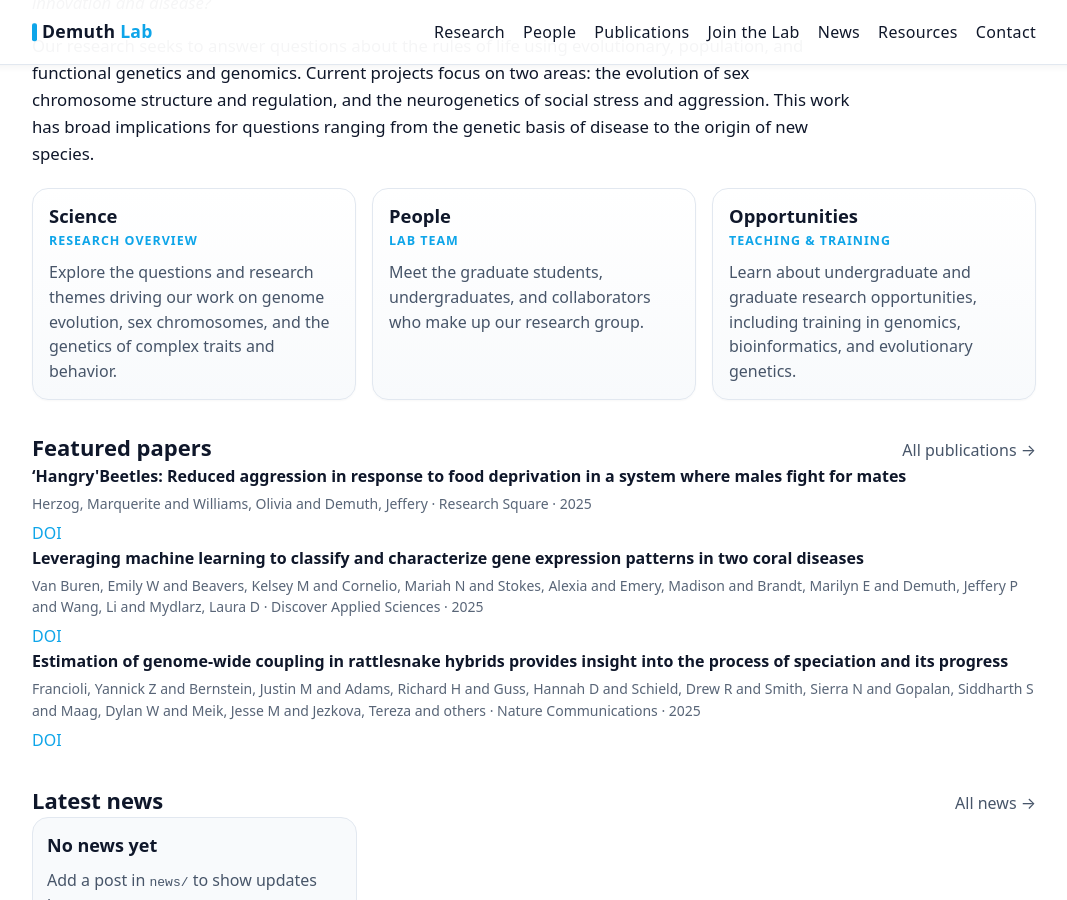
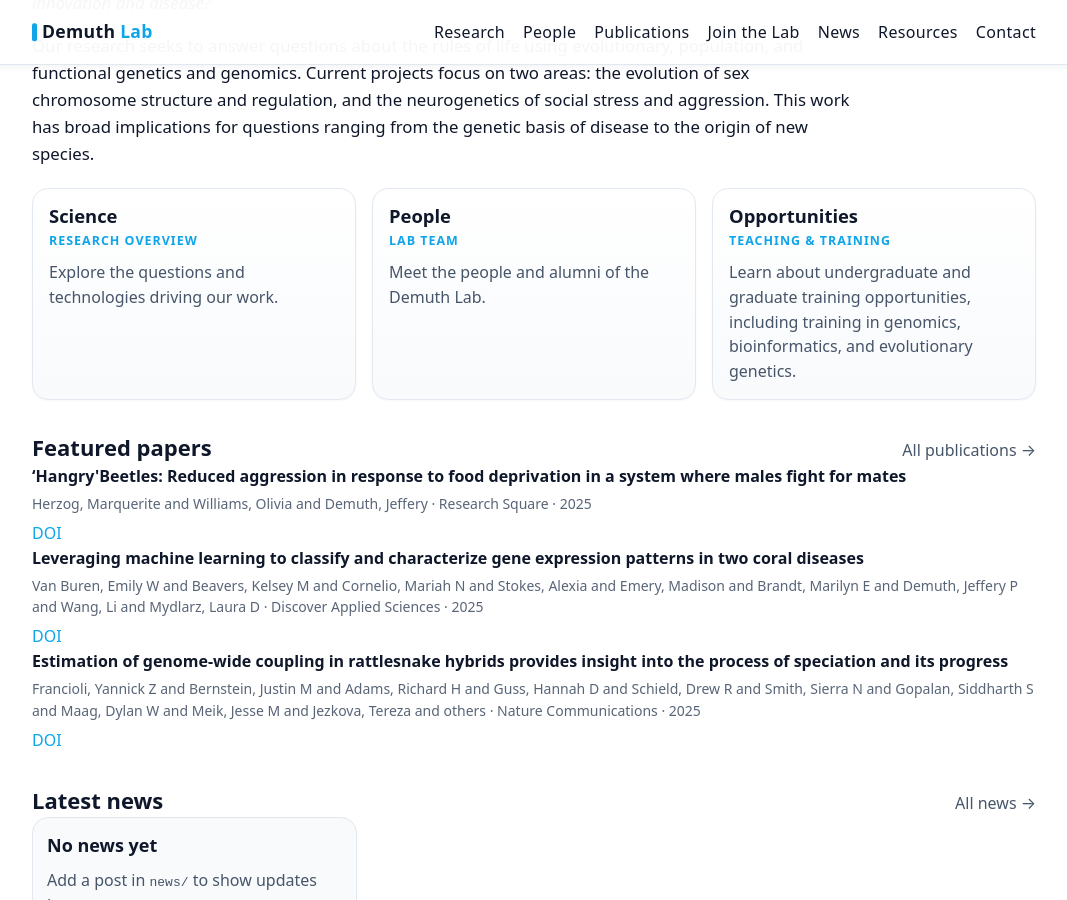
Before and after one commit to demuth-lab/demuth-lab.github.io, a Jekyll site: the page built from index.md, in a window 1280 px wide and 900 px high, scrolled down 490 px. Shown: the whole window, without its empty margins (106-1173 px from the left). Built offline with Jekyll 4.4.1, drawn with Linux system fonts in a browser that asks for light colours.

Commit message:
Update home_cards.yml

```diff
--- a/_data/home_cards.yml
+++ b/_data/home_cards.yml
@@ -1,14 +1,14 @@
 - title: Science
   kicker: Research Overview
-  description: Explore the questions and research themes driving our work on genome evolution, sex chromosomes, and the genetics of complex traits and behavior.
+  description: Explore the questions and technologies driving our work.
   url: /research/
 
 - title: People
   kicker: Lab Team
-  description: Meet the graduate students, undergraduates, and collaborators who make up our research group.
+  description: Meet the people and alumni of the Demuth Lab.
   url: /people/
 
 - title: Opportunities
   kicker: Teaching & Training
-  description: Learn about undergraduate and graduate research opportunities, including training in genomics, bioinformatics, and evolutionary genetics.
+  description: Learn about undergraduate and graduate training opportunities, including training in genomics, bioinformatics, and evolutionary genetics.
   url: /join/
```
